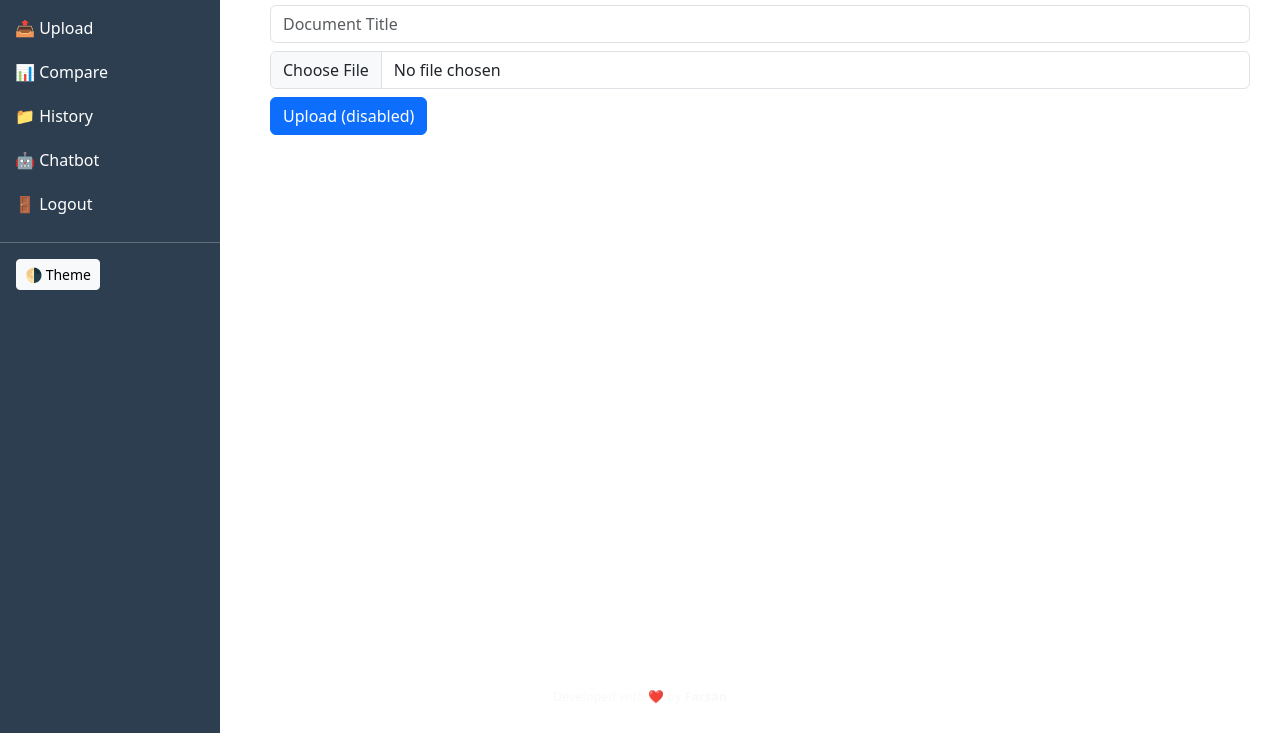
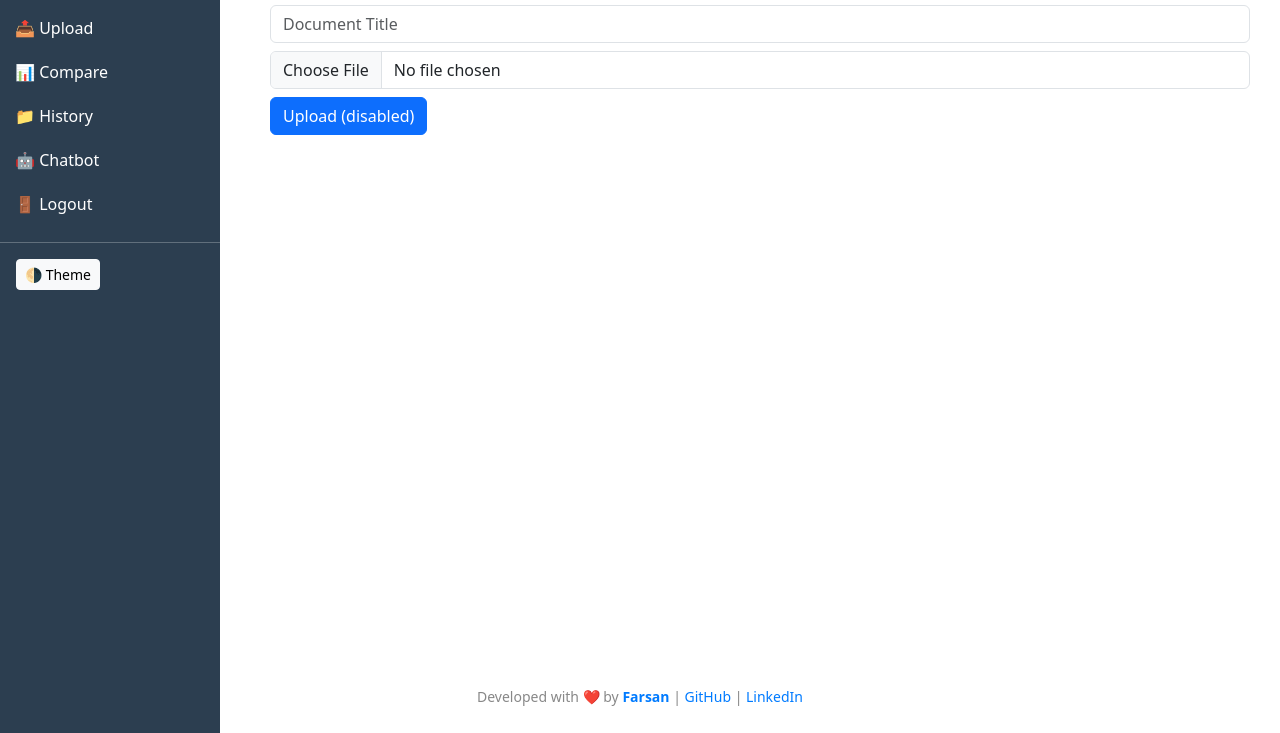
Before and after one commit to Farsanks/plagix_frontend, a plain HTML site: page index.html in a window 1280 px wide. Shown: the part 67-800 px from the top of the page. Drawn offline with nearby package versions, Linux system fonts and the light colour scheme; sample sign-in values are in the browser's storage.

Commit message:
Update index.html

```diff
--- a/index.html
+++ b/index.html
@@ -137,9 +137,14 @@ window.onload = () => {
   }
 }
 </script>
-  <footer class="text-center mt-5">
-  <p class="text-light small">Developed with ❤️ by <strong>Farsan</strong></p>
+<footer style="text-align: center; margin-top: 50px; color: #888;">
+  <p style="font-size: 14px;">
+    Developed with ❤️ by <strong style="color:#007bff;">Farsan</strong> |
+    <a href="https://github.com/farsanks" target="_blank" style="color: #007bff; text-decoration: none;">GitHub</a> |
+    <a href="https://linkedin.com/in/farsanks" target="_blank" style="color: #007bff; text-decoration: none;">LinkedIn</a>
+  </p>
 </footer>
+
 
 </body>
 </html>
```
